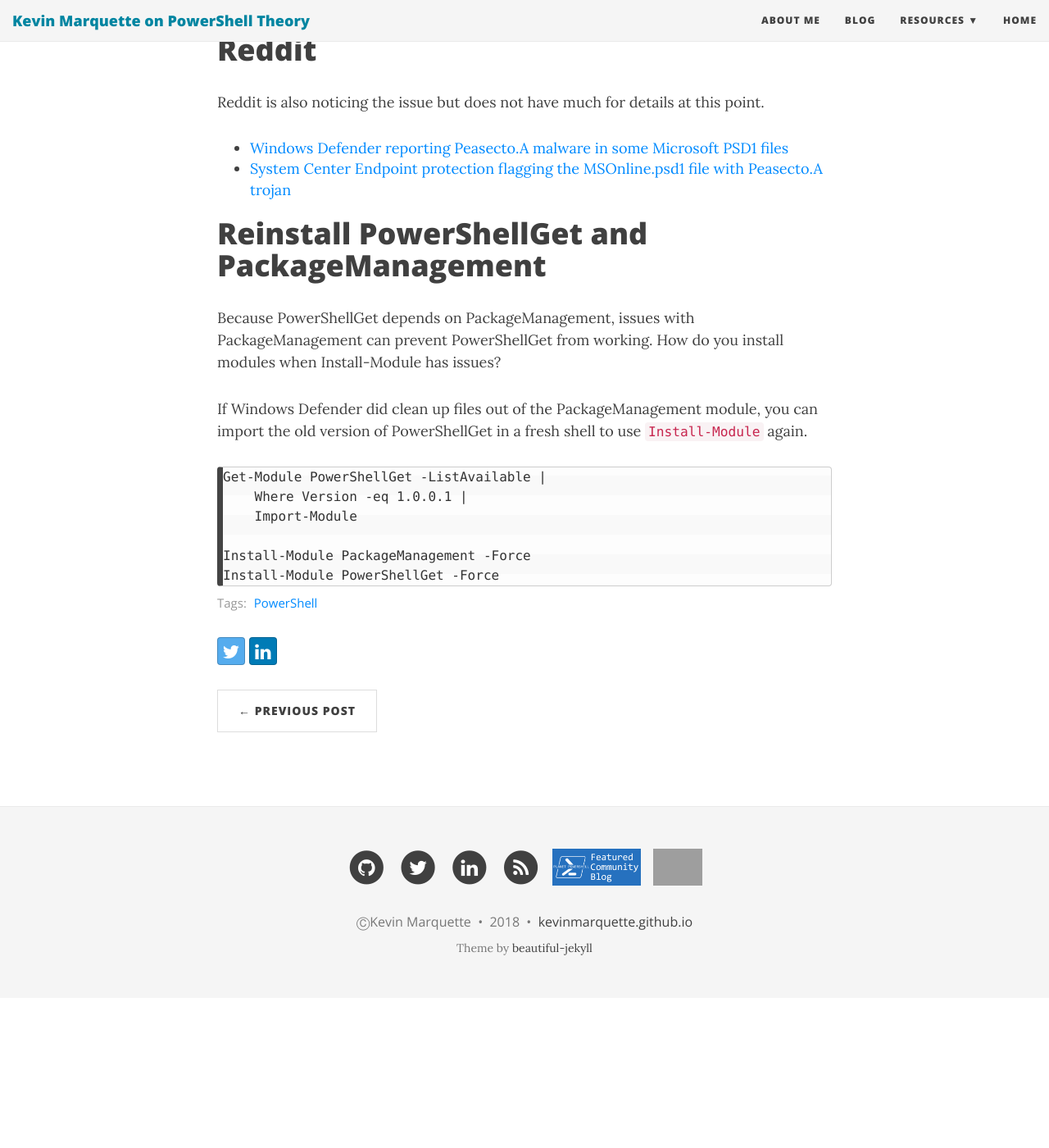
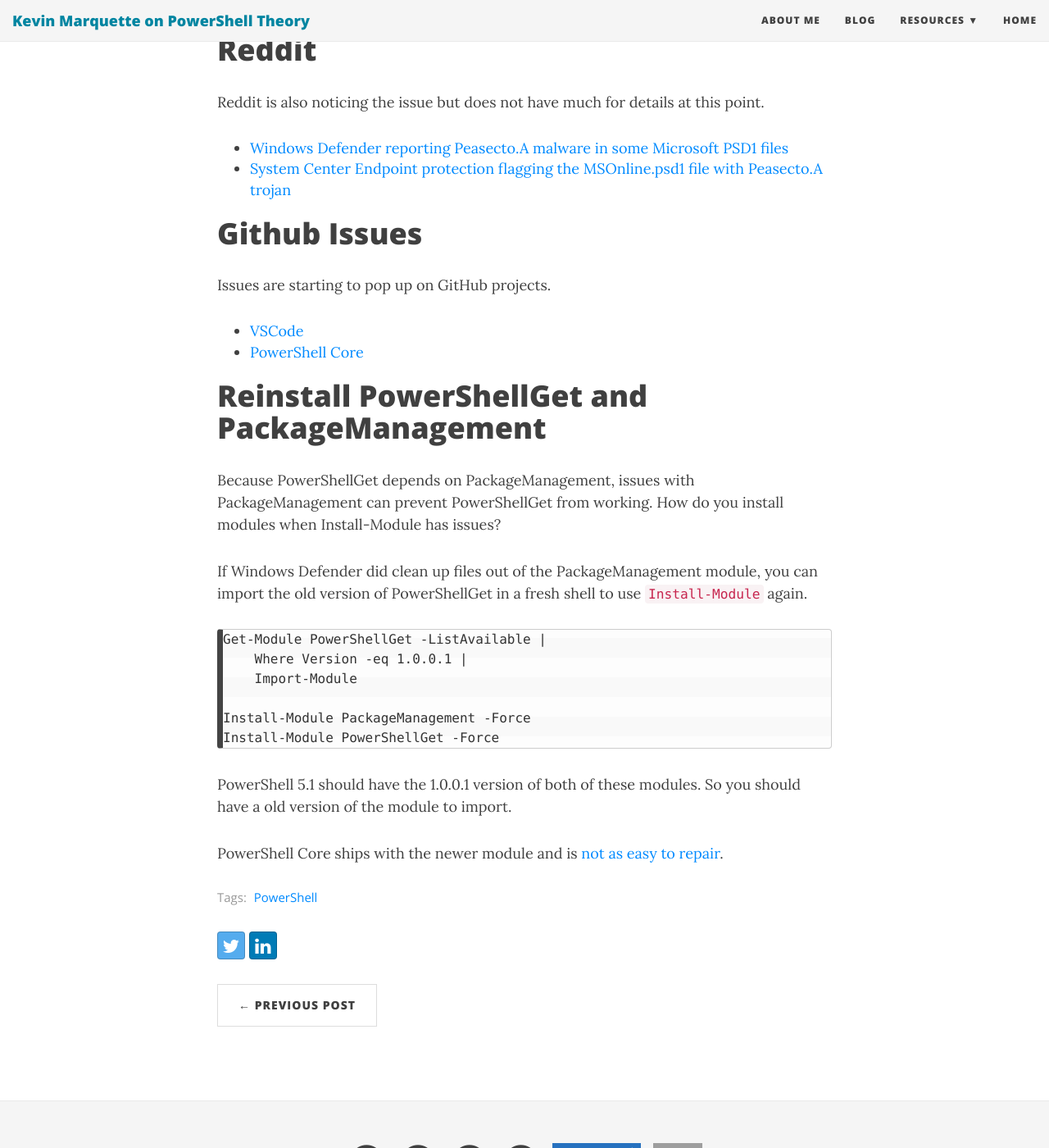
Before and after one commit to KevinMarquette/kevinmarquette.github.io, a Jekyll site: the page built from _posts/2018-01-28-Powershell-windows-defender-peasceto-powershell.md, in a window 1280 px wide and 1400 px high, scrolled down 1512 px. Shown: the whole window at 82% size. Built offline with Jekyll 4.4.1, drawn with Linux system fonts in a browser that asks for light colours; nearby versions of some CDN libraries; comment, search, counter and statistics services are not loaded; before the commit the page ends 2729 px from its top, so only the background shows below that; grey boxes are pictures that could not be loaded.

Commit message:
added github and PS core details

```diff
--- a/_posts/2018-01-28-Powershell-windows-defender-peasceto-powershell.md
+++ b/_posts/2018-01-28-Powershell-windows-defender-peasceto-powershell.md
@@ -40,6 +40,13 @@
 * [Windows Defender reporting Peasecto.A malware in some Microsoft PSD1 files](https://www.reddit.com/r/PowerShell/comments/7to5dy/windows_defender_reporting_peasectoa_malware_in)
 * [System Center Endpoint protection flagging the MSOnline.psd1 file with Peasecto.A trojan](https://www.reddit.com/r/sysadmin/comments/7tnukh/system_center_endpoint_protection_flagging_the)
 
+# Github Issues
+
+Issues are starting to pop up on GitHub projects.
+
+* [VSCode](https://github.com/Microsoft/vscode/issues/42284)
+* [PowerShell Core](https://github.com/PowerShell/PowerShell/issues/6056)
+
 # Reinstall PowerShellGet and PackageManagement
 
 Because PowerShellGet depends on PackageManagement, issues with PackageManagement can prevent PowerShellGet from working. How do you install modules when Install-Module has issues?
@@ -52,3 +59,7 @@
 
     Install-Module PackageManagement -Force
     Install-Module PowerShellGet -Force
+
+PowerShell 5.1 should have the 1.0.0.1 version of both of these modules. So you should have a old version of the module to import.
+
+PowerShell Core ships with the newer module and is [not as easy to repair](https://github.com/PowerShell/PowerShell/issues/6056).
```
